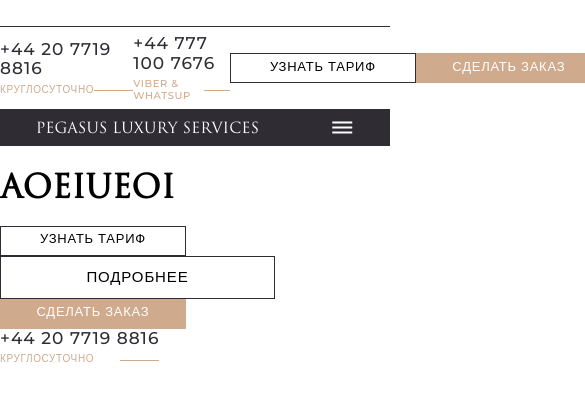
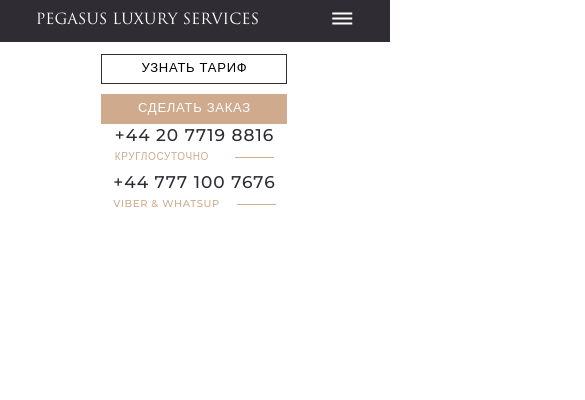
Before and after one commit to ivanov-da/pegasustest, a website built with Parcel: page src/page/index.pug in a window 390 px wide. Shown: the whole page, 585 px wide, since content can reach past the window. Built offline with nearby package versions, Linux system fonts and the light colour scheme.

Commit message:
Добавлен хидер

```diff
--- a/src/components/header/header.pug
+++ b/src/components/header/header.pug
@@ -8,29 +8,31 @@ mixin header(options)
         .header__line
         .header__line
       .header__wrapper-content
-        .header__phone
-          +phone({
-            number: '+44 20 7719 8816',
-            text: 'круглосуточно'
-          })
-        .header__messanger
-          +phone({
-            number: '+44 777 100 7676',
-            text: 'Viber & WhatsUp'
-          })
+        .header__phones
+          .header__phone
+            +phone({
+              number: '+44 20 7719 8816',
+              text: 'круглосуточно'
+            })
+          .header__messanger
+            +phone({
+              number: '+44 777 100 7676',
+              text: 'Viber & WhatsUp'
+            })
         .header__picture
-        .header__button-tariff
-          +button({
-            isBig: false,
-            isSecondary: false,
-            title: 'узнать тариф'
-          })
-        .header__button-order
-          +button({
-            isBig: false,
-            isSecondary: true,
-            title: 'сделать заказ'
-          })
+        .header__buttons
+          .header__button-tariff
+            +button({
+              isBig: false,
+              isSecondary: false,
+              title: 'узнать тариф'
+            })
+          .header__button-order
+            +button({
+              isBig: false,
+              isSecondary: true,
+              title: 'сделать заказ'
+            })
     .header__menu
       p.header__company Pegasus Luxury Services
       .header__menu-item
--- a/src/components/header/header.scss
+++ b/src/components/header/header.scss
@@ -1,9 +1,14 @@
 .header {
+  display: flex;
+  flex-direction: column;
+
   &__order {
     max-width: 1200px;
     margin: 0 auto;
-    position: relative;
-    z-index: 1;
+
+    @media (max-width: 959px) {
+      order: 2;
+    }
   }
 
   &__wrapper-lines {
@@ -12,36 +17,112 @@
     z-index: 2;
     display: flex;
     justify-content: space-between;
+
+    @media (max-width: 1200px) {
+      display: none;
+    }
   }
 
   &__line {
     width: 548px;
     height: 1px;
     background-color: $text-main;
+
+    &:nth-child(1) {
+      margin-right: 158px;
+    }
   }
 
   &__wrapper-content {
+    margin-top: 4px;
+    margin-left: 14px;
+    margin-right: 15px;
     display: flex;
     justify-content: space-between;
     align-items: center;
+
+    @media (max-width: 1200px) {
+      flex-wrap: wrap;
+    }
+  }
+
+  &__phones {
+    display: flex;
+    justify-content: space-between;
+
+    @media (max-width: 1200px) {
+      order: 3;
+      width: 100%;
+      justify-content: space-around;
+    }
+
+    @media (max-width: 600px) {
+      flex-direction: column;
+      align-items: center;
+    }
   }
 
   &__phone {
   }
 
   &__messanger {
+    margin-left: 72px;
+
+    @media (max-width: 600px) {
+      margin-left: 0;
+      margin-top: 10px;
+    }
   }
 
   &__picture {
     width: 213px;
     height: 82px;
     background-image: url(../components/header/logo.png);
+    position: relative;
+    top: -15px;
+    left: 2px;
+
+    @media (max-width: 1200px) {
+      order: 2;
+      margin: 0 auto;
+    }
+
+    @media (max-width: 600px) {
+      display: none;
+    }
+  }
+
+  &__buttons {
+    display: flex;
+    justify-content: space-between;
+    position: relative;
+    top: -2px;
+
+    @media (max-width: 1200px) {
+      margin-top: 10px;
+      order: 1;
+      width: 100%;
+      justify-content: space-around;
+    }
+
+    @media (max-width: 600px) {
+      flex-direction: column;
+      align-items: center;
+    }
   }
 
   &__button-tariff {
+    margin-right: 25px;
+
+    @media (max-width: 600px) {
+      margin: 0;
+    }
   }
 
   &__button-order {
+    @media (max-width: 600px) {
+      margin-top: 10px;
+    }
   }
 
   &__menu {
@@ -50,11 +131,16 @@
     justify-content: space-around;
     align-items: center;
     background-color: $text-main;
+    padding-bottom: 5px;
 
     @media (min-width: 960px) {
       flex-wrap: nowrap;
       justify-content: center;
       align-items: center;
+    }
+
+    @media (max-width: 959px) {
+      order: 1;
     }
   }
 
@@ -79,15 +165,15 @@
     font-family: $romul;
     color: $white;
 
+    &_active {
+      display: block;
+    }
+
     @media (min-width: 960px) {
       display: block;
       padding: 18px 0;
       width: auto;
       order: 0;
-    }
-
-    &_active {
-      display: block;
     }
   }
 
--- a/src/page/index.pug
+++ b/src/page/index.pug
@@ -14,28 +14,5 @@ html
   body.pegasus
     .pegasus__header
       +header()
-    h1 aoeiueoi
-    +button({
-      isBig: false,
-      isSecondary: false,
-      title: 'узнать тариф'
-    })
-    +button({
-      isBig: true,
-      isSecondary: false,
-      title: 'подробнее'
-    })
-    +button({
-      isBig: false,
-      isSecondary: true,
-      title: 'сделать заказ'
-    })
-
-    .wrap
-      +phone({
-        number: '+44 20 7719 8816',
-        text: 'круглосуточно'
-      })
-
 
   script(src='./index.js')
```
